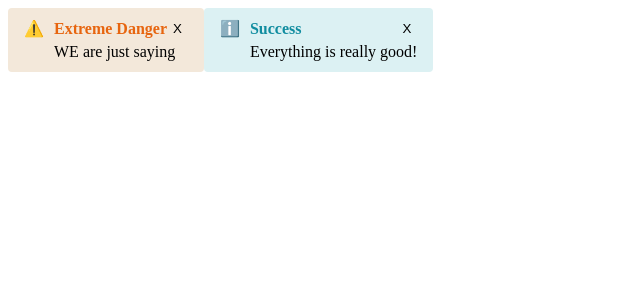
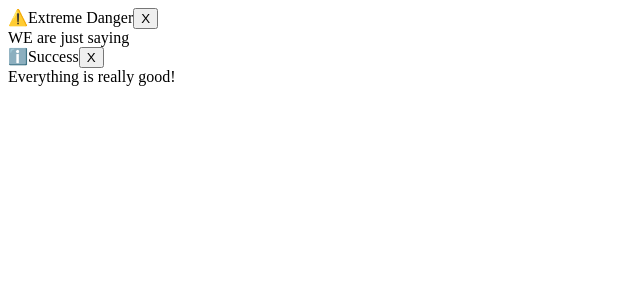
Before and after one commit to Kratosgado/react-piano, a React (Create React App) app: page / in a window 1280 px wide. Shown: the top 300 px of the page, without its empty margins (0-640 px from the left). Built offline with nearby package versions, Linux system fonts and the light colour scheme.

Commit message:
tailwind unsuccessful

```diff
--- a/package.json
+++ b/package.json
@@ -43,5 +43,10 @@
       "last 1 firefox version",
       "last 1 safari version"
     ]
+  },
+  "devDependencies": {
+    "autoprefixer": "^10.4.14",
+    "postcss": "^8.4.27",
+    "tailwindcss": "^3.3.3"
   }
 }
--- /dev/null
+++ b/postcss.config.js
@@ -0,0 +1,6 @@
+module.exports = {
+  plugins: {
+    tailwindcss: {},
+    autoprefixer: {},
+  },
+}
--- a/src/chapt4Styling/Alert.tsx
+++ b/src/chapt4Styling/Alert.tsx
@@ -1,5 +1,3 @@
-/** @jsxImportSource @emotion/react */
-import { css } from "@emotion/react";
 import { useState } from "react";
 
 
@@ -25,52 +23,26 @@ export const Alert = (props: AlertProps) => {
    };
 
    return (
-      <div css={
-         css`
-            display: inline-flex;
-            flex-direction: column;
-            text-align: left;
-            padding: 10px 15px;
-            border-radius: 4px;
-            border: 1px solid transparent;
-            color: ${type === "warning" ? "#e7650f" : "#118da0"};
-            background-color: ${type === "warning"
-            ? "#f3e8da"
-            : "#dcf1f3"};
-         `
-      }>
-         <div css={header}>
+      <div className={`inline-flex flex-col text-left px-4 py-3 rounded-md border-1 border-transparent
+         ${
+         type === "warning" ? 'text-amber-900' : 'text-teal-900'
+         } ${type === "warning" ? "bg-amber-50": 'bg-teal-50'}
+      `}>
+         <div className="flex items-center mb-1">
             <span
-               css={css`
-               width: 30px;
-               `}
+                className="w-7"
                role="img"
                aria-label={type === "warning" ? "Warning" : "Information"}>
                {type === "warning" ? "⚠️" : "ℹ️"}</span>
-            <span css={css`
-               font-weight: bold;
-               `}>{heading}</span>
+            <span className="font-bold">{heading}</span>
             {closable && (
-            <button css={closeButton} aria-label="Close" onClick={handleCloseClick}>
+            <button className="border-none bg-transparent ml-auto cursor-
+            pointer" aria-label="Close" onClick={handleCloseClick}>
                <span role="img" aria-label="Close">X</span>
             </button>
          )}
          </div>
-         <div css={css`
-            margin-left: 30px;
-            color: #000;
-            `}>{children}</div>
+         <div  className="ml-7 text-black">{children}</div>
       </div>
    )
 }
-const header = css`
-   display: flex;
-   align-items: center;
-   margin-bottom: 5px;
-`
-const closeButton = css`
-   border: none;
- background: transparent;
- margin-left: auto;
- cursor: pointer;
-`
--- a/src/index.css
+++ b/src/index.css
@@ -1,3 +1,7 @@
+@tailwind base;
+@tailwind components;
+@tailwind utilities;
+
 :root {
   --footer-height: 60px;
   --logo-height: 8rem;
```
Also changed, not shown: tailwind.config.js (added, +11 -0 lines), 1 other file (tests, documents, lock files or other folders).
